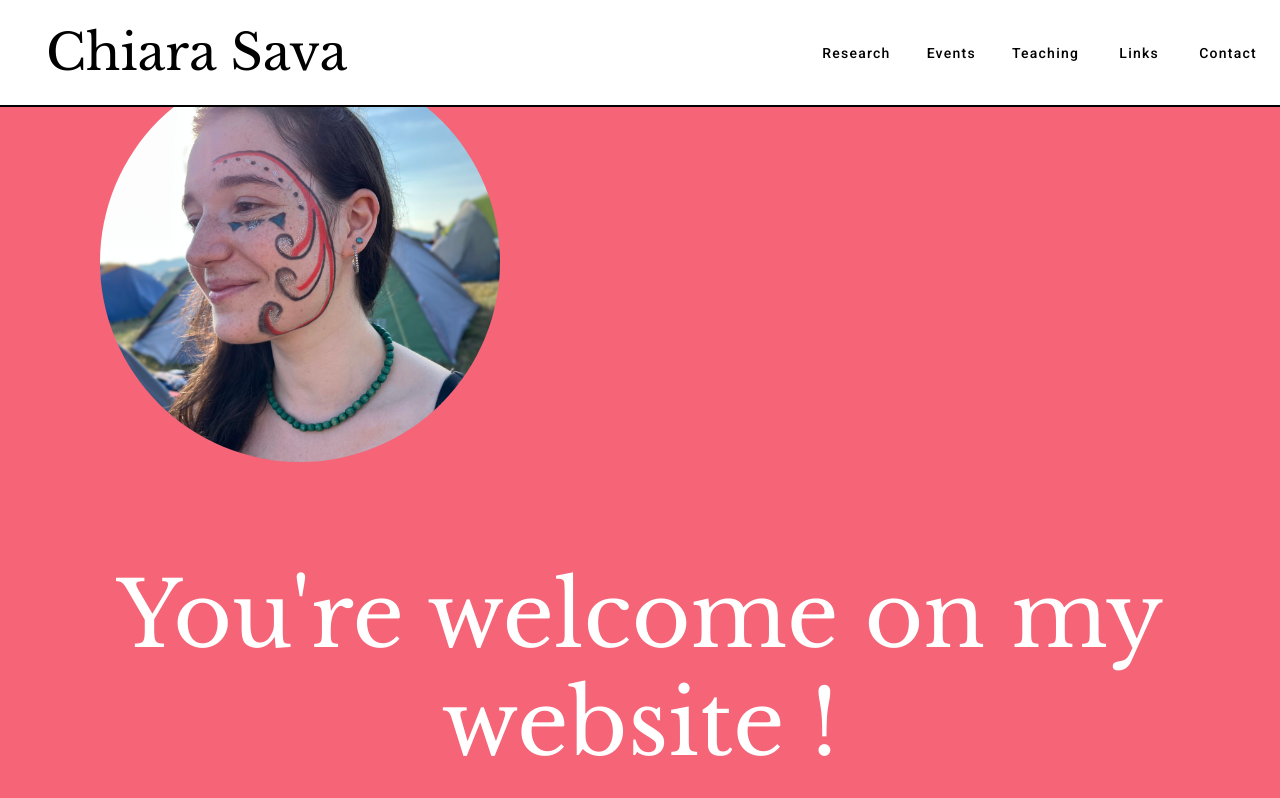
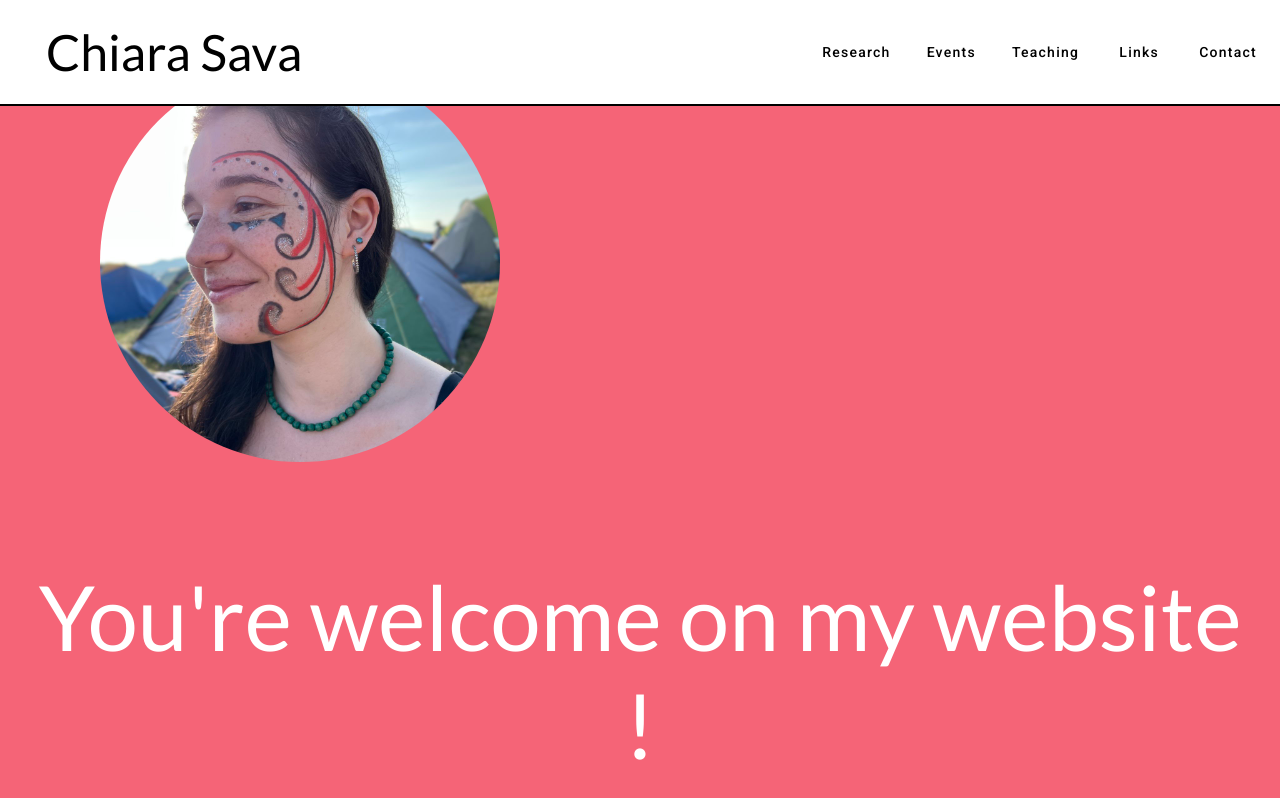
Before and after one commit to ctrlVnt/ctrlvnt.github.io, an Angular app: page / in a window 1280 px wide. Built offline with nearby package versions, Linux system fonts and the light colour scheme; a web font is replaced by a local one.

Commit message:
lato font

```diff
--- a/src/app/components/navbar/navbar.component.css
+++ b/src/app/components/navbar/navbar.component.css
@@ -1,5 +1,6 @@
 @import url('https://fonts.googleapis.com/css2?family=Bricolage+Grotesque:opsz,wght@12..96,200..800&display=swap');
 @import url('https://fonts.googleapis.com/css2?family=Libre+Baskerville:ital,wght@0,400;0,700;1,400&display=swap');
+@import url('https://fonts.googleapis.com/css2?family=Lato:ital,wght@0,100;0,300;0,400;0,700;0,900;1,100;1,300;1,400;1,700;1,900&family=Libre+Baskerville:ital,wght@0,400;0,700;1,400&display=swap');
 
 nav {
     position: fixed;
@@ -17,7 +18,7 @@
 }
 
 .logo{
-    font-family: "Libre Baskerville", serif;
+    font-family: "Lato", sans-serif;
     border: none;
     background: none;
     font-size: 50px;
--- a/src/app/pages/home/home.css
+++ b/src/app/pages/home/home.css
@@ -1,6 +1,7 @@
 @import url('https://fonts.googleapis.com/css2?family=Micro+5&display=swap');
 @import url('https://fonts.googleapis.com/css2?family=Micro+5&family=Pixelify+Sans:wght@400..700&display=swap');
 @import url('https://fonts.googleapis.com/css2?family=Libre+Baskerville:ital,wght@0,400;0,700;1,400&display=swap');
+@import url('https://fonts.googleapis.com/css2?family=Lato:ital,wght@0,100;0,300;0,400;0,700;0,900;1,100;1,300;1,400;1,700;1,900&family=Libre+Baskerville:ital,wght@0,400;0,700;1,400&display=swap');
 
 :root{
     --blue-light: #559BD9;
@@ -33,7 +34,7 @@
 }
 
 h1{
-    font-family: "Libre Baskerville", serif;
+    font-family: "Lato", sans-serif;
     font-size: 90px;
     margin-bottom: 60px;
     line-height: 120%;
@@ -43,19 +44,21 @@
 }
 
 h2{
-    font-family: "Libre Baskerville", serif;
+    font-family: "Lato", sans-serif;
     font-size: 40px;
     z-index: 1;
     color: #000;
 }
 
 h3{
+    font-family: "Lato", sans-serif;
     font-size: 20px;
     z-index: 1;
     color: #000;
 }
 
 p{
+    font-family: "Lato", sans-serif;
     font-size: 18px;
     color: #000;
     z-index: 1;
```
